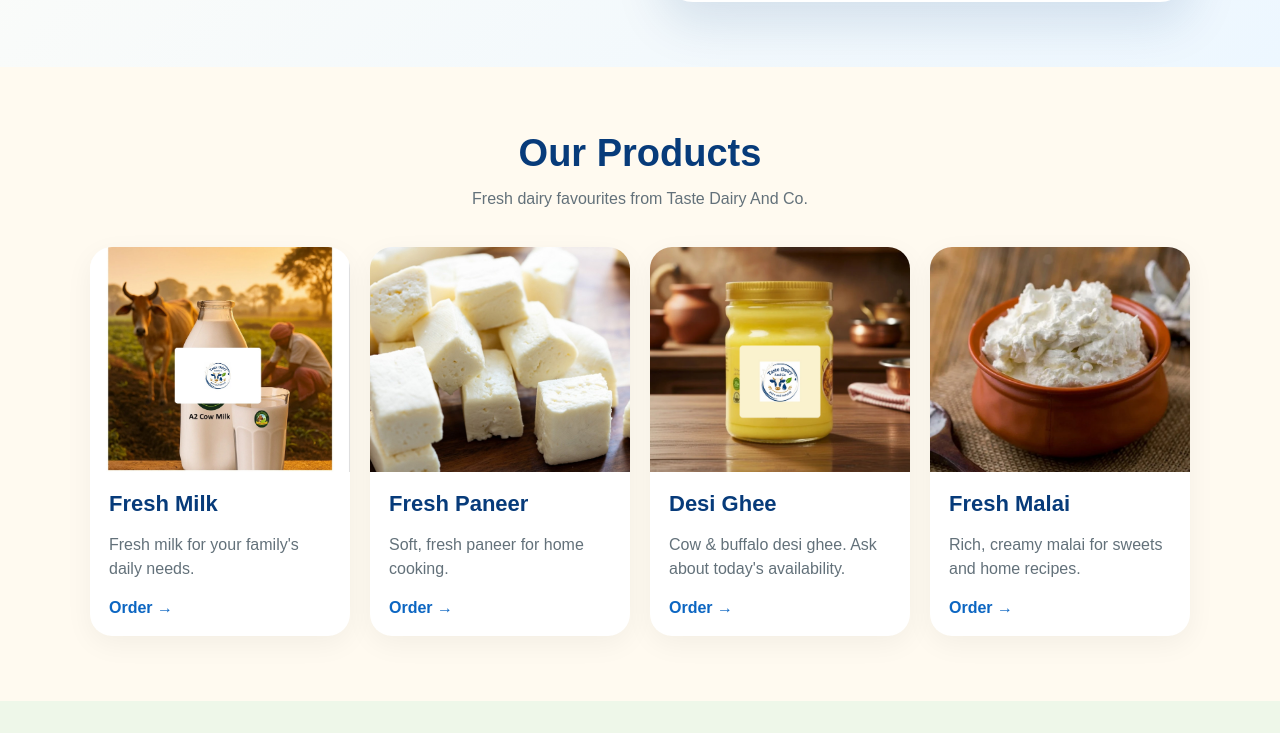
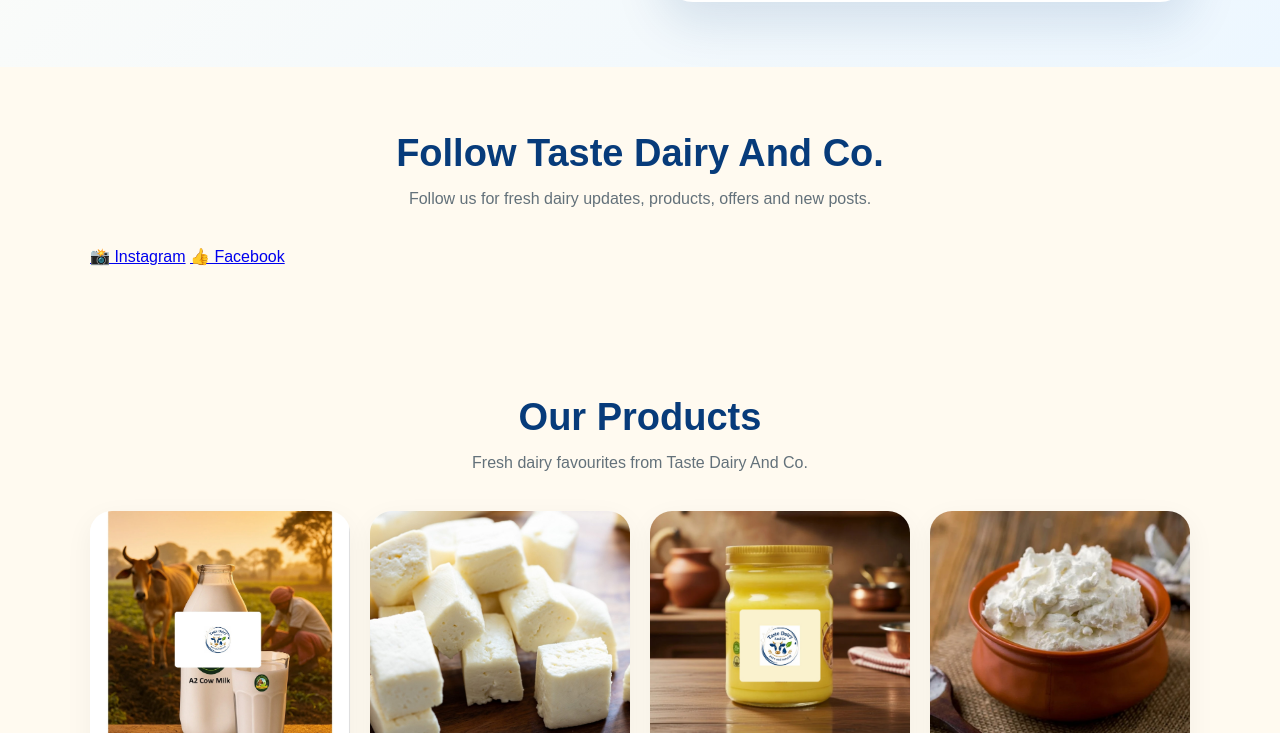
Before and after one commit to bwbalraj-collab/tastedairyandco, a plain HTML site: page index.html in a window 1280 px wide. Shown: the part 667-1400 px from the top of the page. Drawn offline with Linux system fonts and the light colour scheme.

Commit message:
Update index.html

```diff
--- a/index.html
+++ b/index.html
@@ -92,7 +92,16 @@
 <div class="hero-logo"><img src="images/logo.png" alt="Taste Dairy And Co. Pure and Natural logo"></div>
 </div></section>
 
-<section id="products"><div class="wrap">
+<section id="social" class="social">
+<div class="wrap">
+<h2>Follow Taste Dairy And Co.</h2>
+<p class="lead">Follow us for fresh dairy updates, products, offers and new posts.</p>
+<div class="social-links">
+<a class="social-btn instagram" target="_blank" rel="noopener" href="https://www.instagram.com/taste_dairy_and_co/">📸 Instagram</a>
+<a class="social-btn facebook" target="_blank" rel="noopener" href="https://www.facebook.com/profile.php?id=61591907582399">👍 Facebook</a>
+</div>
+</div>
+</section><section id="products"><div class="wrap">
 <h2>Our Products</h2>
 <p class="lead">Fresh dairy favourites from Taste Dairy And Co.</p>
 <div class="products">
```
